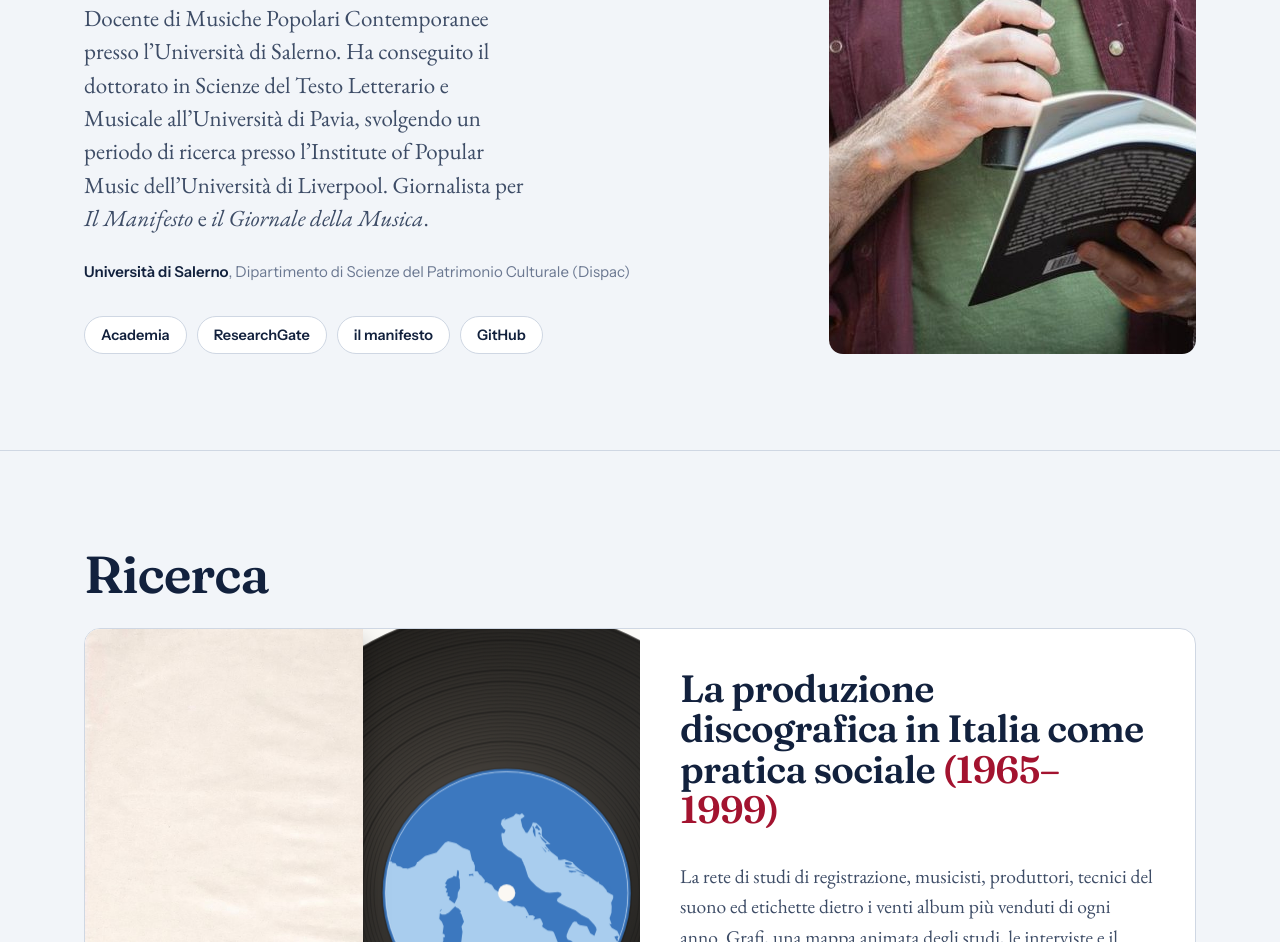
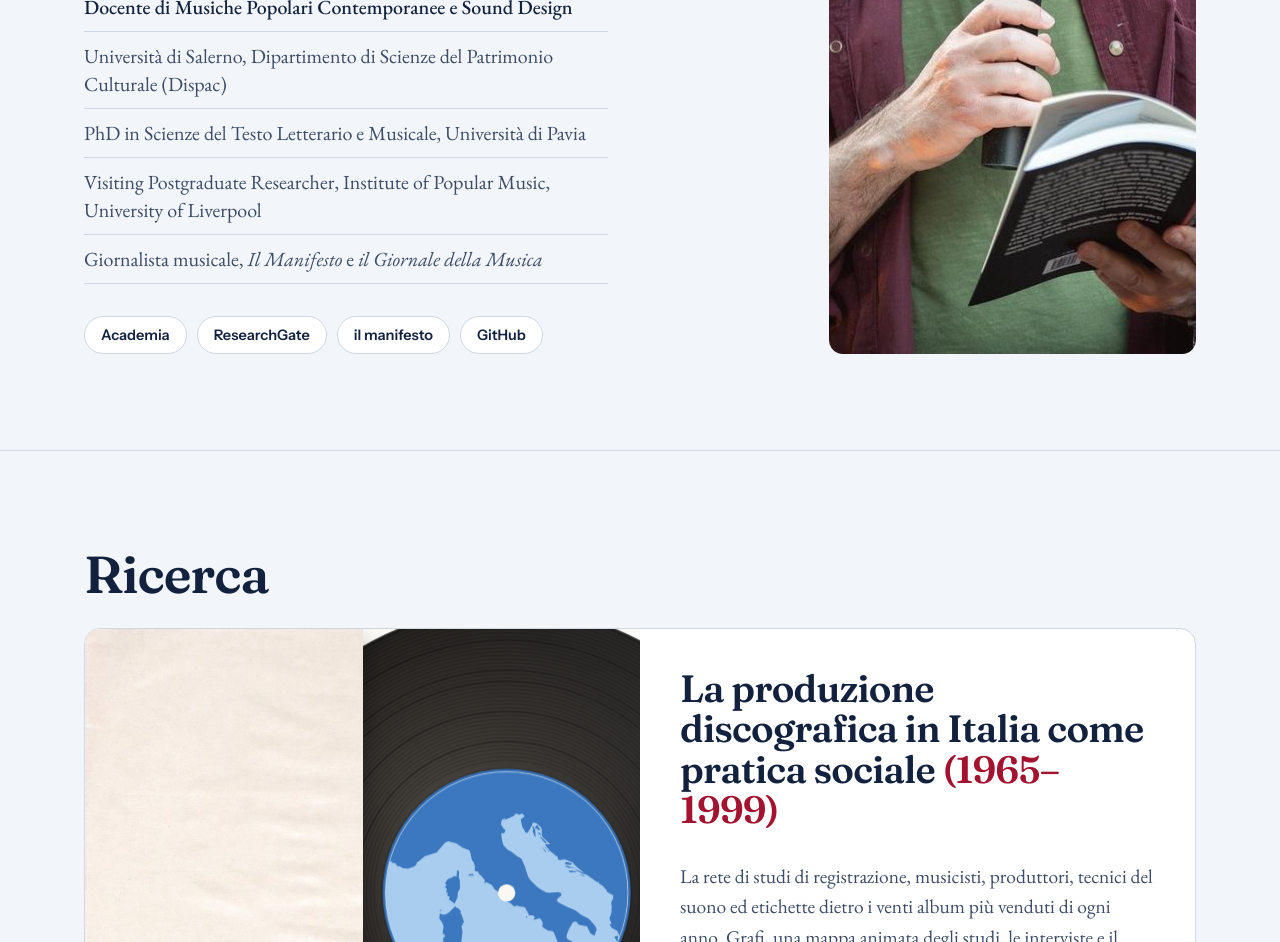
Before and after one commit to francescobrusco/francescobrusco.github.io, a plain HTML site: page index.html in a window 1280 px wide. Shown: the part 670-1612 px from the top of the page. Drawn offline with nearby package versions, Linux system fonts and the light colour scheme.

Commit message:
Presentazione iniziale in colonna: ruoli e affiliazioni
Co-Authored-By: Claude Opus 5.5 <noreply@anthropic.com>
Claude-Session: https://claude.ai/code/session_01H8n3gPWRVdc3LgjXZVrZuJ

```diff
--- a/index.html
+++ b/index.html
@@ -45,8 +45,9 @@ header.intro{padding:88px 0 96px;border-bottom:1px solid var(--rule)}
 .intro-grid{display:grid;grid-template-columns:1.3fr .7fr;gap:64px;align-items:end}
 .intro h1{font-size:clamp(52px,7.6vw,104px);font-weight:600;letter-spacing:-.035em;line-height:.95}
 .intro .lead{margin-top:32px;font:400 23px/1.45 var(--serif);color:var(--ink-2);max-width:40ch}
-.intro .aff{margin-top:24px;font:400 15px/1.6 var(--sans);color:var(--ink-3)}
-.intro .aff strong{color:var(--ink);font-weight:600}
+.cv{list-style:none;margin:32px 0 0;padding:0;max-width:56ch;border-top:1px solid var(--rule)}
+.cv li{font:400 20px/1.4 var(--serif);color:var(--ink-2);padding:10px 0;border-bottom:1px solid var(--rule)}
+.cv li:first-child{color:var(--ink);font-weight:500}
 .intro img{display:block;width:100%;aspect-ratio:4/5;object-fit:cover;object-position:50% 30%;border-radius:14px}
 .profiles{list-style:none;margin:32px 0 0;padding:0;display:flex;flex-wrap:wrap;gap:10px}
 .profiles a{display:inline-block;font:600 14.5px/1 var(--sans);color:var(--ink);background:var(--surface);border:1px solid var(--rule);border-radius:999px;padding:11px 16px;text-decoration:none}
@@ -118,8 +119,13 @@ footer a{color:var(--ink-2)}
 <header class="intro"><div class="wrap intro-grid">
   <div>
     <h1>Francesco Brusco</h1>
-    <p class="lead">Docente di Musiche Popolari Contemporanee presso l’Università di Salerno. Ha conseguito il dottorato in Scienze del Testo Letterario e Musicale all’Università di Pavia, svolgendo un periodo di ricerca presso l’Institute of Popular Music dell’Università di Liverpool. Giornalista per <i>Il Manifesto</i> e <i>il Giornale della Musica</i>.</p>
-    <p class="aff"><strong>Università di Salerno</strong>, Dipartimento di Scienze del Patrimonio Culturale (Dispac)</p>
+    <ul class="cv">
+      <li>Docente di Musiche Popolari Contemporanee e Sound Design</li>
+      <li>Università di Salerno, Dipartimento di Scienze del Patrimonio Culturale (Dispac)</li>
+      <li>PhD in Scienze del Testo Letterario e Musicale, Università di Pavia</li>
+      <li>Visiting Postgraduate Researcher, Institute of Popular Music, University of Liverpool</li>
+      <li>Giornalista musicale, <i>Il Manifesto</i> e <i>il Giornale della Musica</i></li>
+    </ul>
     <ul class="profiles">
       <li><a href="https://unisa.academia.edu/FrancescoBrusco" target="_blank" rel="noopener">Academia</a></li>
       <li><a href="https://www.researchgate.net/profile/Francesco-Brusco?ev=hdr_xprf" target="_blank" rel="noopener">ResearchGate</a></li>
@@ -187,7 +193,7 @@ footer a{color:var(--ink-2)}
   <div class="cols">
     <div>
       <h3>Didattica</h3>
-      <p>Insegna Musiche Popolari Contemporanee all’Università di Salerno e tiene laboratori e workshop su digital humanities, network analysis e mappatura delle scene musicali.</p>
+      <p>Insegna Musiche Popolari Contemporanee e Sound Design all’Università di Salerno e tiene laboratori e workshop su digital humanities, network analysis e mappatura delle scene musicali.</p>
     </div>
     <div>
       <h3>Giornalismo</h3>
```
